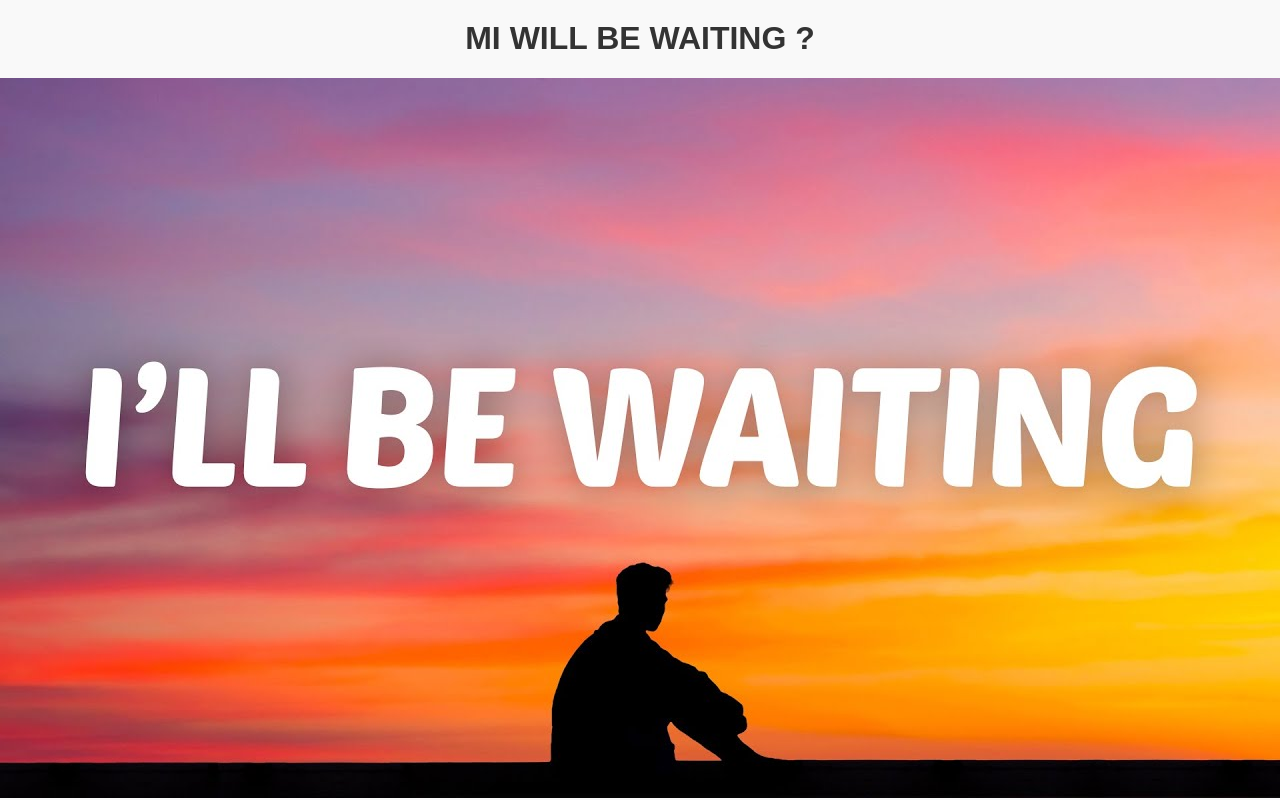
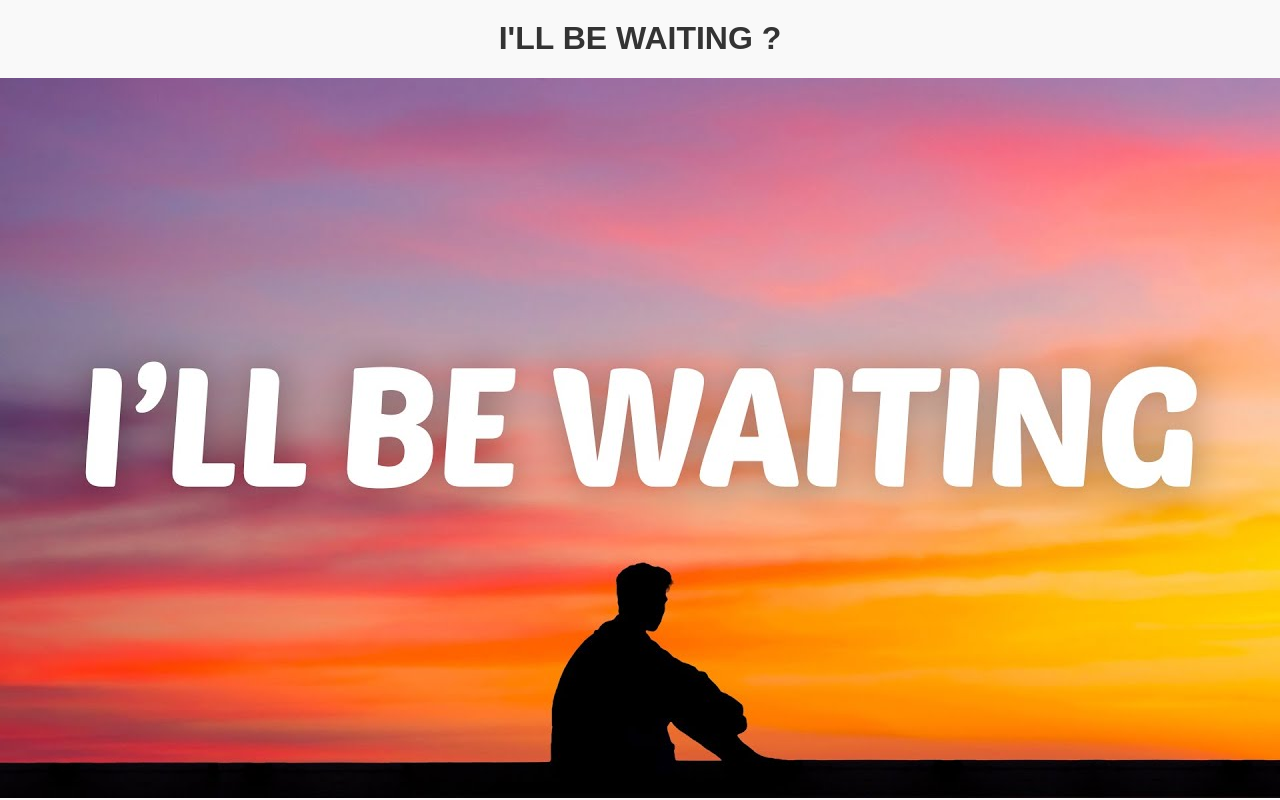
Before and after one commit to SaiKumarNerella9030/order-processing-platform, a plain HTML site: page services/frontend-service/index.html in a window 1280 px wide. Drawn offline with Linux system fonts and the light colour scheme.

Commit message:
Update index.html

```diff
--- a/services/frontend-service/index.html
+++ b/services/frontend-service/index.html
@@ -24,7 +24,7 @@
     </style>
 </head>
 <body>
-    <h1>MI WILL BE WAITING ?</h1>
+    <h1>I'LL BE WAITING ?</h1>
     <img src="/static/wait.jpg" alt="wait Image" />
 </body>
 </html>
```
